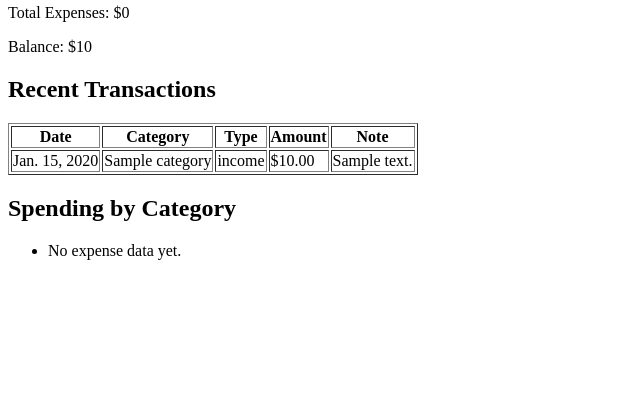
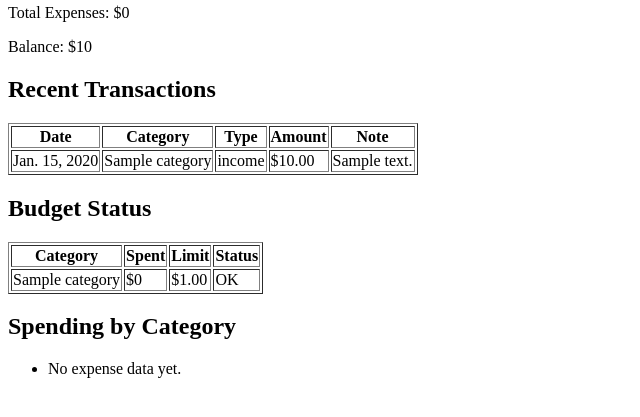
Before and after one commit to EliasMarteCortes/Budget-Tracker, a Django app: page / in a window 1280 px wide. Shown: the part 146-563 px from the top of the page, without its empty margins (0-640 px from the left). Run offline with Django 5.2, Linux system fonts and the light colour scheme; tables that the repository leaves empty hold one stand-in row (values such as "Sample post").

Commit message:
feat: add budget status to dashboard template

```diff
--- a/budget_tracker/tracker/templates/tracker/dashboard.html
+++ b/budget_tracker/tracker/templates/tracker/dashboard.html
@@ -31,6 +31,34 @@
     {% endfor %}
 </table>
 
+<h2>Budget Status</h2>
+<table border="1">
+    <tr>
+        <th>Category</th>
+        <th>Spent</th>
+        <th>Limit</th>
+        <th>Status</th>
+    </tr>
+    {% for b in budget_status %}
+    <tr>
+        <td>{{ b.category }}</td>
+        <td>${{ b.spent }}</td>
+        <td>${{ b.limit }}</td>
+        <td>
+            {% if b.over %}
+                Over budget
+            {% else %}
+                OK
+            {% endif %}
+        </td>
+    </tr>
+    {% empty %}
+    <tr>
+        <td colspan="4">No budgets set yet. <a href="/budgets/">Add one</a></td>
+    </tr>
+    {% endfor %}
+</table>
+
 <h2>Spending by Category</h2>
 <ul>
     {% for ct in category_totals %}
```
